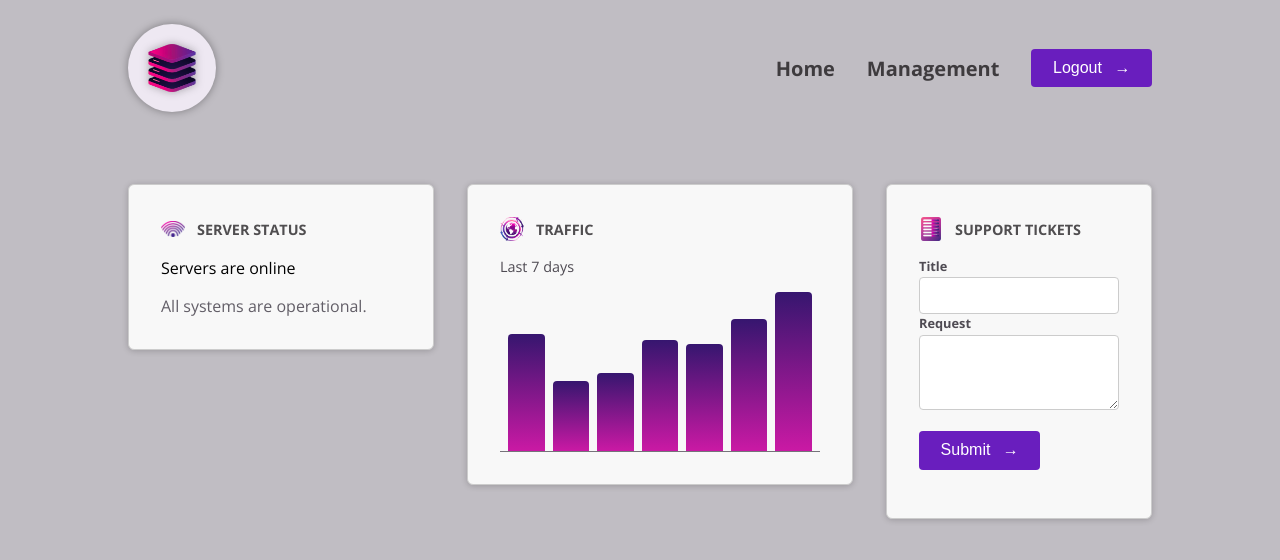
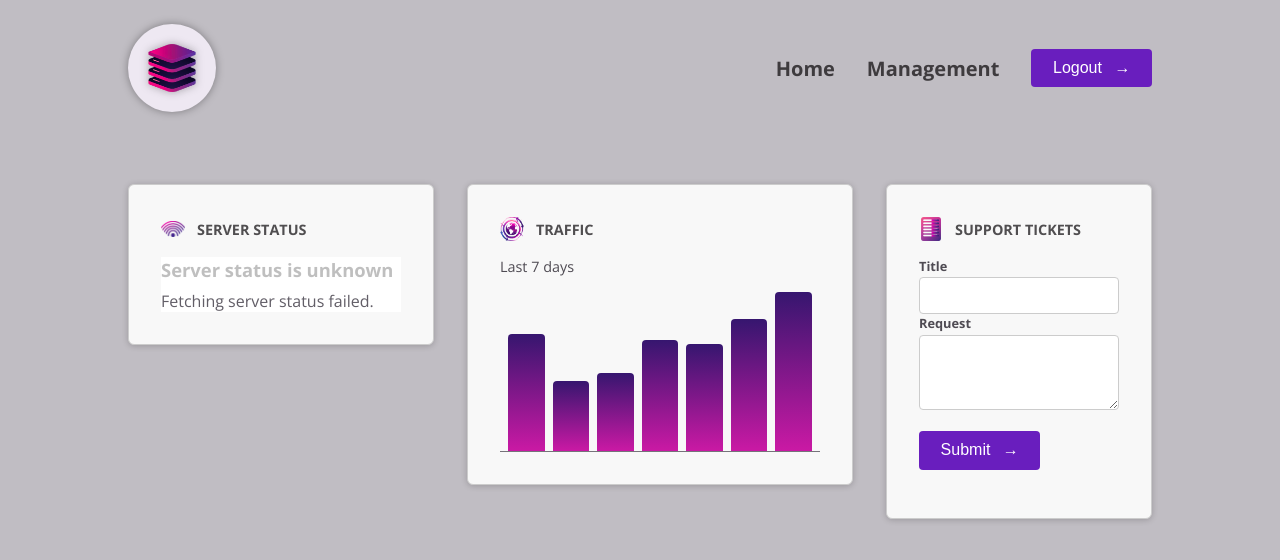
Before and after one commit to lucascouto/server-dashboard, an Angular app: page / in a window 1280 px wide. Shown: the top 560 px of the page. Built offline with nearby package versions, Linux system fonts and the light colour scheme.

Commit message:
style and class dinamically binding

```diff
--- a/src/app/dashboard/server-status/server-status.component.html
+++ b/src/app/dashboard/server-status/server-status.component.html
@@ -1,10 +1,21 @@
-@if (currentStatus === 'online') {
+<div
+  [class]="{
+    status: true,
+    'status-online': currentStatus === 'online',
+    'status-offline': currentStatus === 'offline',
+    'status-unknown': currentStatus === 'unknown',
+  }"
+  [style]="{ fontSize: '1rem' }"
+  [style.backgroundColor]="'white'"
+>
+  @if (currentStatus === "online") {
     <p>Servers are online</p>
     <p>All systems are operational.</p>
-} @else if (currentStatus === 'offline') {
+  } @else if (currentStatus === "offline") {
     <p>Servers are offline</p>
     <p>Functionality should be restored soon.</p>
   } @else {
     <p>Server status is unknown</p>
     <p>Fetching server status failed.</p>
   }
+</div>
--- a/src/app/dashboard/server-status/server-status.component.ts
+++ b/src/app/dashboard/server-status/server-status.component.ts
@@ -8,5 +8,5 @@
   styleUrl: './server-status.component.css',
 })
 export class ServerStatusComponent {
-  currentStatus = 'online';
+  currentStatus = 'unknown';
 }
```
Lines whose indentation alone changed are shown as unchanged.
